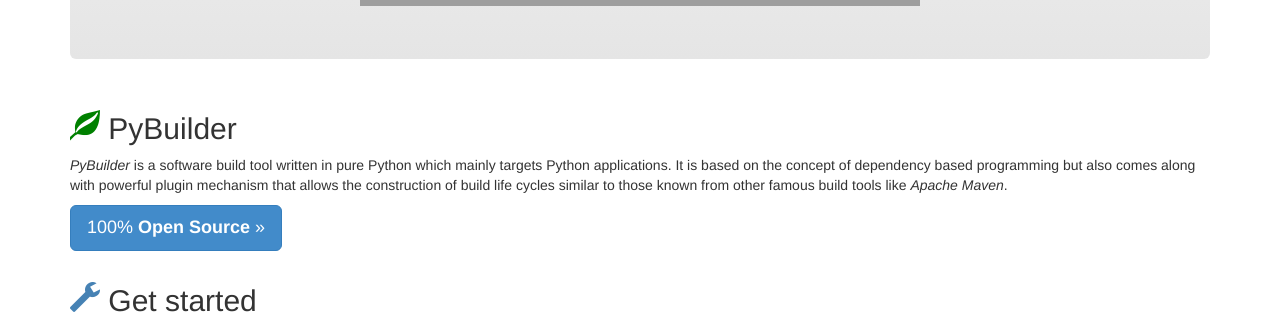
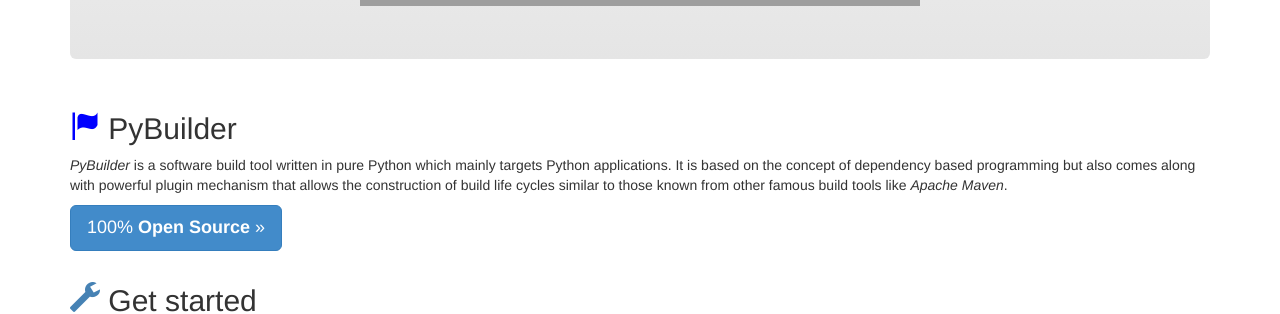
Before and after one commit to pybuilder/pybuilder.github.io, a Jekyll site: the page built from index.html, in a window 1280 px wide and 900 px high, scrolled down 384 px. Shown: the part 150-464 px from the top of the window. Built offline with Jekyll 4.4.1, drawn with Linux system fonts in a browser that asks for light colours; nearby versions of some CDN libraries; grey boxes are pictures that could not be loaded.

Commit message:
Testing some other glyphicons

```diff
--- a/index.html
+++ b/index.html
@@ -16,7 +16,7 @@
 <div class="row">
   <div class="col-md-12">
     <h2>
-      <span class="glyphicon glyphicon-leaf" style="color: green"></span>
+      <span class="glyphicon glyphicon-flag" style="color: blue"></span>
       PyBuilder
     </h2>
     {% capture claim %}{% include content/claim.md %}{% endcapture %}
@@ -149,7 +149,7 @@
 
   <div class="col-md-4">
     <h2>
-      <span class="glyphicon glyphicon-flag" style="color: orange"></span>
+      <span class="glyphicon glyphicon-certificate" style="color: orange"></span>
       Runs on Python 2 / 3
     </h2>
 
```
